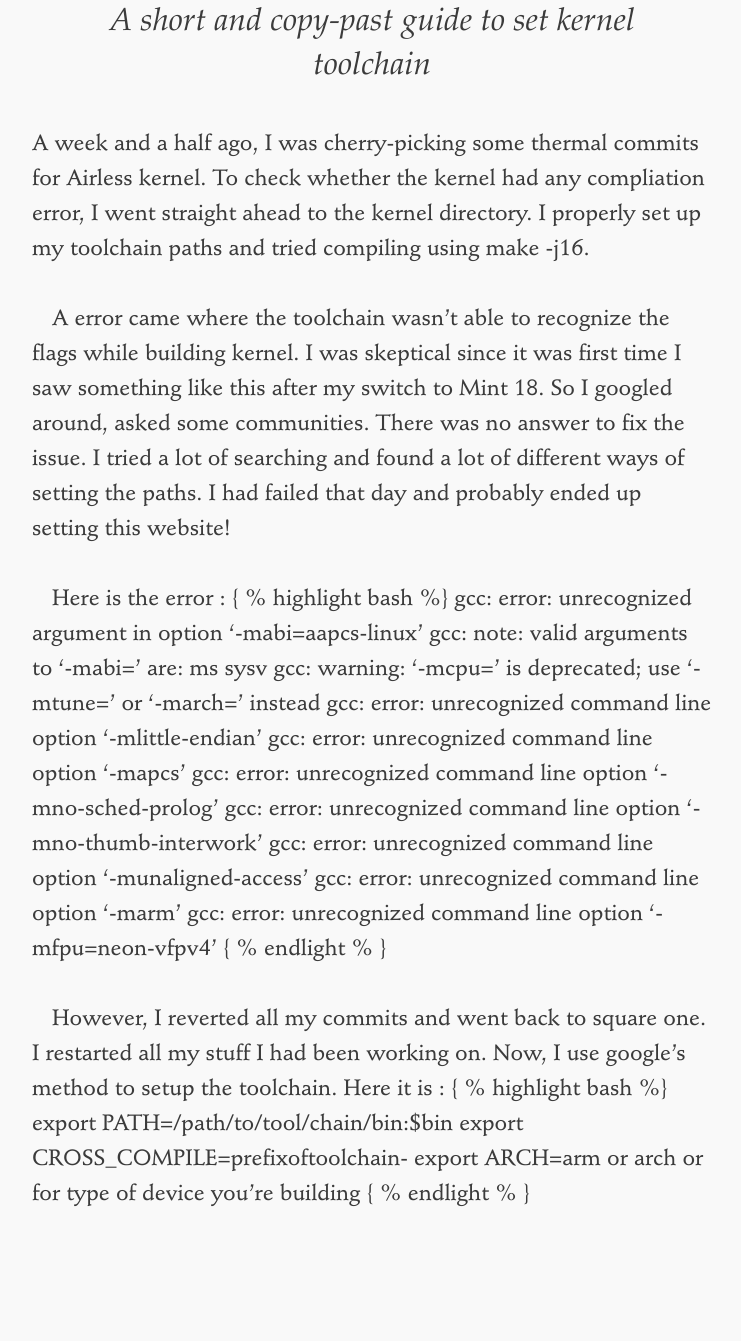
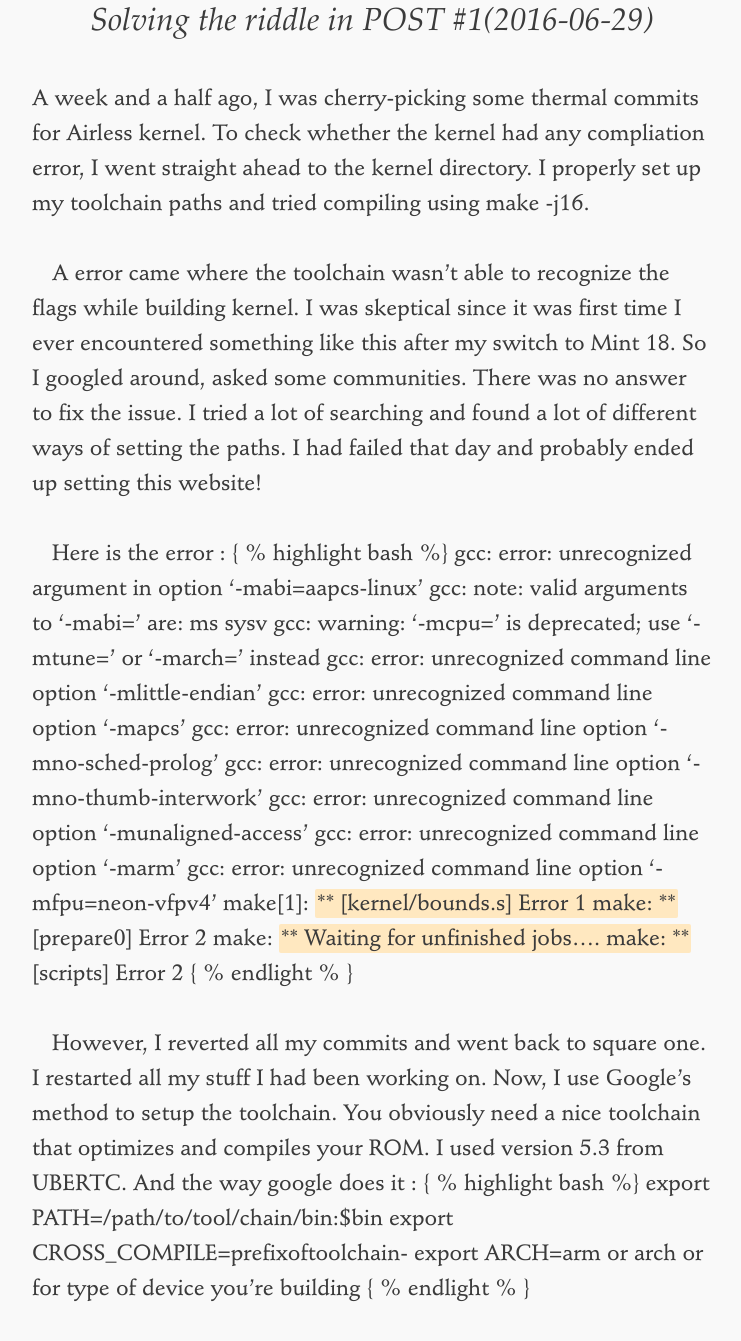
Before and after one commit to daedroza/daedroza.github.io, a Jekyll site: the page built from _posts/2016-07-04-setting-kernel-toolchains.markdown, in a window 1280 px wide and 1400 px high, scrolled down 887 px. Shown: the top 1341 px of the window, without its empty margins (268-1009 px from the left). Built offline with Jekyll 4.4.1, drawn with Linux system fonts in a browser that asks for light colours; comment, search, counter and statistics services are not loaded; some of the changed text lies outside the part shown.

Commit message:
Make some changes to the post
Signed-off-by: Kalpaj Chaudhari <Daedroza@gmail.com>

```diff
--- a/_posts/2016-07-04-setting-kernel-toolchains.markdown
+++ b/_posts/2016-07-04-setting-kernel-toolchains.markdown
@@ -1,7 +1,7 @@
 ---
 layout: post
-title: Setting up toolchains for kernel development
-description: "A short and copy-past guide to set kernel toolchain"
+title: Toolchain for kernel development
+description: "Solving the riddle in POST #1(2016-06-29)"
 mathjax: true
 date:   2016-07-04 15:30:28 +0530
 typefix:
@@ -12,7 +12,7 @@ image:
 
 A week and a half ago, I was cherry-picking some thermal commits for Airless kernel. To check whether the kernel had any compliation error, I went straight ahead to the kernel directory. I properly set up my toolchain paths and tried compiling using make -j16.
 
-A error came where the toolchain wasn't able to recognize the flags while building kernel. I was skeptical since it was first time I saw something like this after my switch to Mint 18. So I googled around, asked some communities. There was no answer to fix the issue. I tried a lot of searching and found a lot of different ways of setting the paths. I had failed that day and probably ended up setting this website!
+A error came where the toolchain wasn't able to recognize the flags while building kernel. I was skeptical since it was first time I ever encountered something like this after my switch to Mint 18. So I googled around, asked some communities. There was no answer to fix the issue. I tried a lot of searching and found a lot of different ways of setting the paths. I had failed that day and probably ended up setting this website!
 
 Here is the error :
 { % highlight bash %}
@@ -26,10 +26,14 @@ gcc: error: unrecognized command line option ‘-mno-thumb-interwork’
 gcc: error: unrecognized command line option ‘-munaligned-access’
 gcc: error: unrecognized command line option ‘-marm’
 gcc: error: unrecognized command line option ‘-mfpu=neon-vfpv4’
+make[1]: *** [kernel/bounds.s] Error 1
+make: *** [prepare0] Error 2
+make: *** Waiting for unfinished jobs....
+make: *** [scripts] Error 2
 { % endlight % }
 
 
-However, I reverted all my commits and went back to square one. I restarted all my stuff I had been working on. Now, I use google's method to setup the toolchain. Here it is :
+However, I reverted all my commits and went back to square one. I restarted all my stuff I had been working on. Now, I use Google's method to setup the toolchain. You obviously need a nice toolchain that optimizes and compiles your ROM. I used version 5.3 from UBERTC. And the way google does it :
 { % highlight bash %}
 export PATH=/path/to/tool/chain/bin:$bin
 export CROSS_COMPILE=prefixoftoolchain-
```
